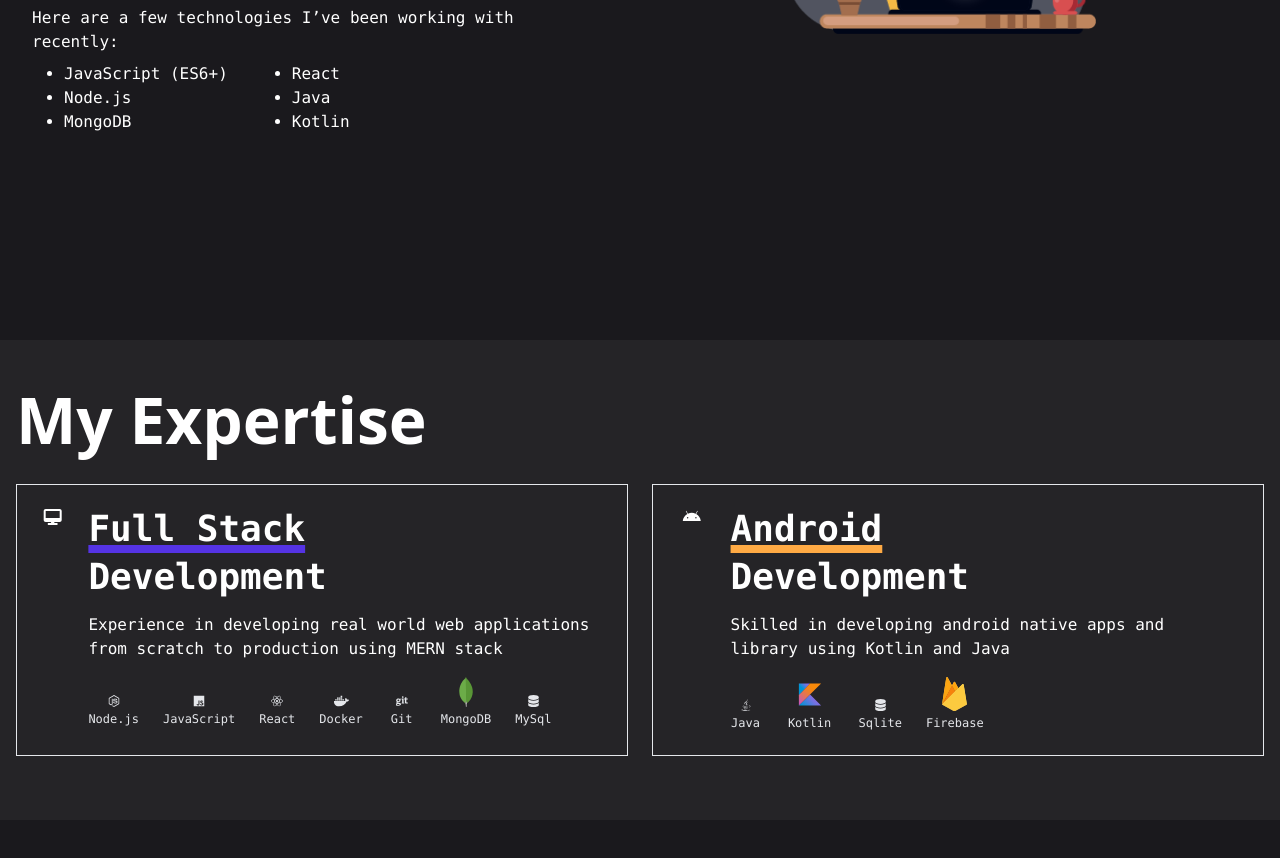
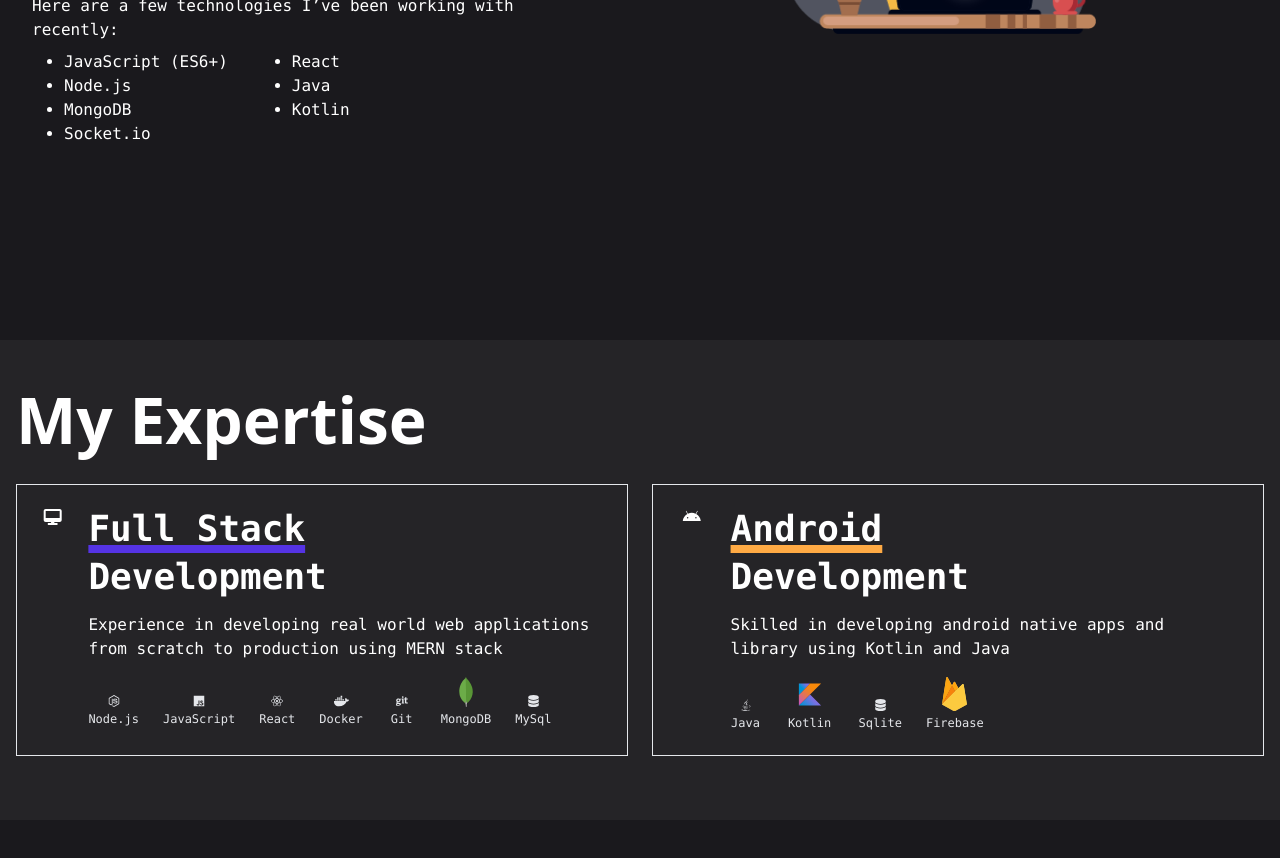
Before and after one commit to yosefw1221/yosefw1221.github.io, a Next.js app: page / in a window 1280 px wide. Shown: the part 1340-2198 px from the top of the page. Built offline with nearby package versions, Linux system fonts and the light colour scheme.

Commit message:
adds socket.io as skill

```diff
--- a/components/About/index.tsx
+++ b/components/About/index.tsx
@@ -30,6 +30,7 @@ export default function Index({innerRef}:any) {
               <li>JavaScript (ES6+)</li>
               <li>Node.js</li>
               <li>MongoDB</li>
+              <li>Socket.io</li>
             </ol>
             <ol className="list-disc">
               <li>React</li>
```
